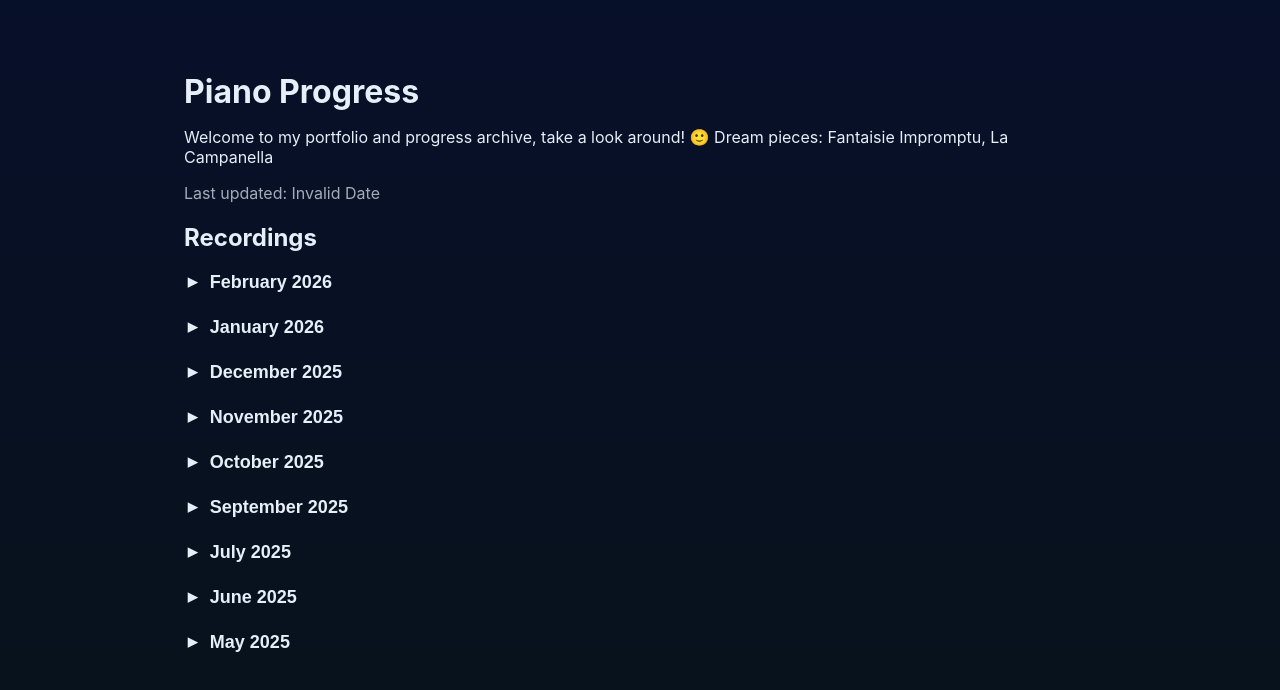
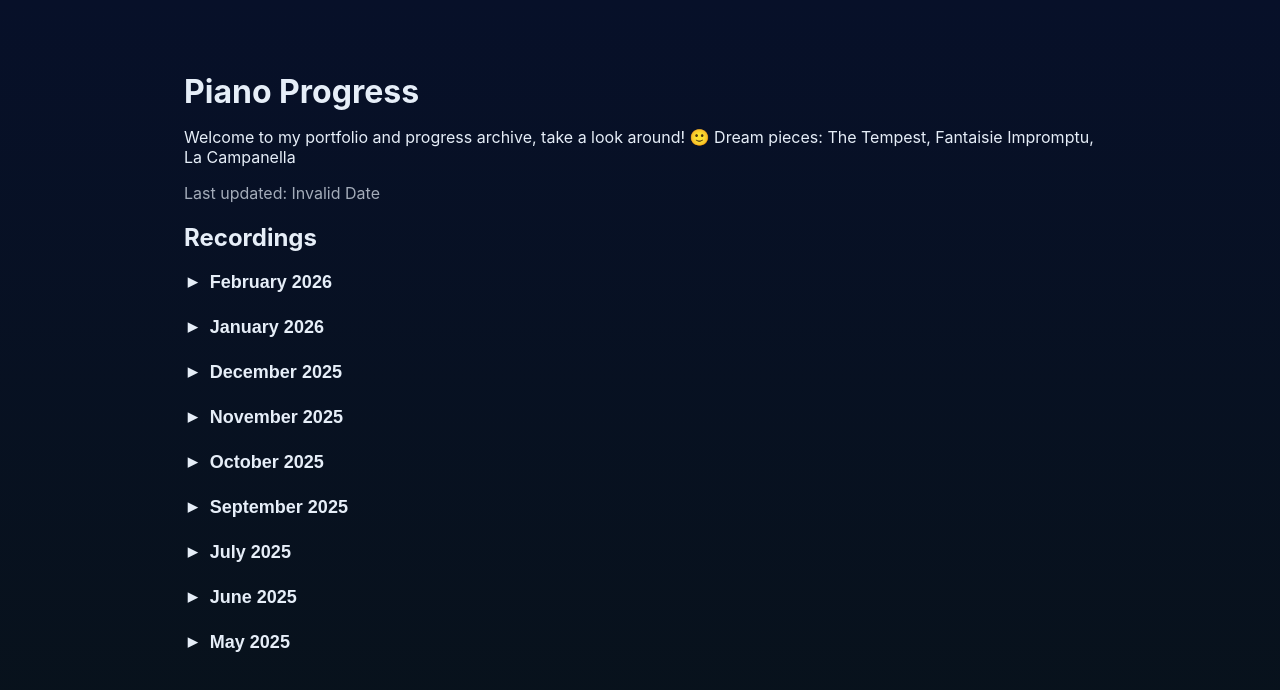
Before and after one commit to djenkpiano/djenkpiano.github.io, a React (Vite) app: page / in a window 1280 px wide. Shown: the top 690 px of the page. Built offline with nearby package versions, Linux system fonts and the light colour scheme; the HTML template or start-up script is replaced by a standard one.

Commit message:
add snippet

```diff
--- a/src/App.jsx
+++ b/src/App.jsx
@@ -2,6 +2,11 @@ import React, { useState } from 'react'
 
 const audiosByMonth = {
   "February 2026": [
+    {
+      id: 92,
+      title: 'The Tempest 362hrs',
+      src: '/piano/The Tempest 362hrs.wav',
+    },
     {
       id: 91,
       title: 'Clair de Lune 358hrs',
@@ -495,7 +500,7 @@ export default function App() {
 
       <main>
         <p>Welcome to my portfolio and progress archive, take a look around! 🙂
-          Dream pieces: Fantaisie Impromptu, La Campanella
+          Dream pieces: The Tempest, Fantaisie Impromptu, La Campanella
         </p>
         <p style={{ opacity: 0.7 }}>
           Last updated: {new Date(buildTime).toLocaleString('en-GB')}
```
Also changed, not shown: 1 other file (tests, documents, lock files or other folders).
